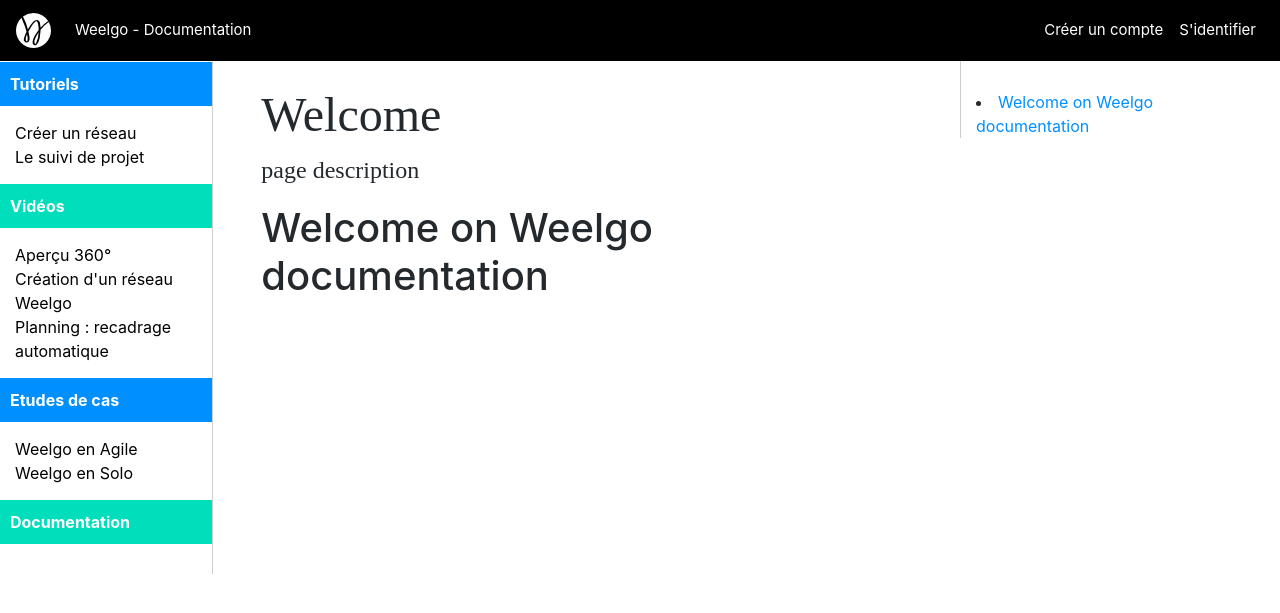
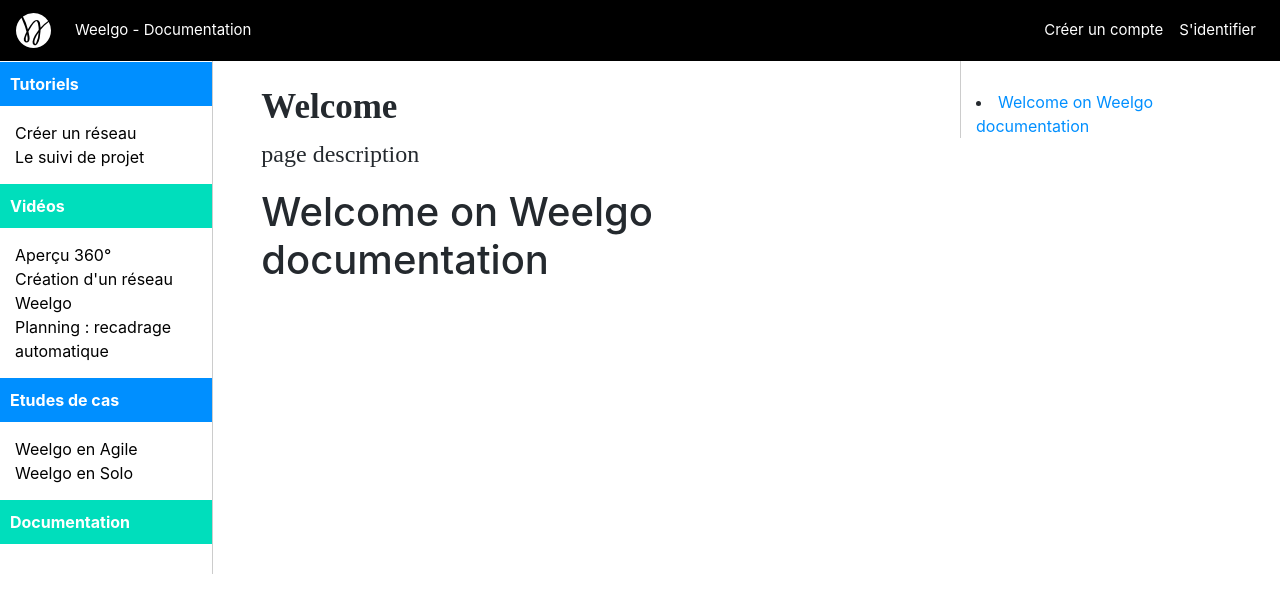
Before and after one commit to Weelgo/weelgo.github.io, a Jekyll site: the page built from index.md, in a window 1280 px wide. Shown: the top 613 px of the page. Built offline with Jekyll 4.4.1, drawn with Linux system fonts in a browser that asks for light colours.

Commit message:
amélioration doc

```diff
--- a/_layouts/docs_fr.html
+++ b/_layouts/docs_fr.html
@@ -85,7 +85,7 @@
 			{% endfor %}
         </div>
         <main class="col-12 col-md-7 col-xl-7 py-md-3 pl-md-5" role="main" style="margin-top: 70px;">
-          <h1 style="font-size: 48px;font-family: Segoe UI Light;" id="content">{{ page.title }}</h1>
+          <h1 style="font-size: 35px;font-family: Segoe UI Light;font-weight: bold;" id="content">{{ page.title }}</h1>
           <p style="font-size: 24px;font-family: Segoe UI Light;">{{ page.description }}</p>
           <div id="contents">
           {{ content }}
```
